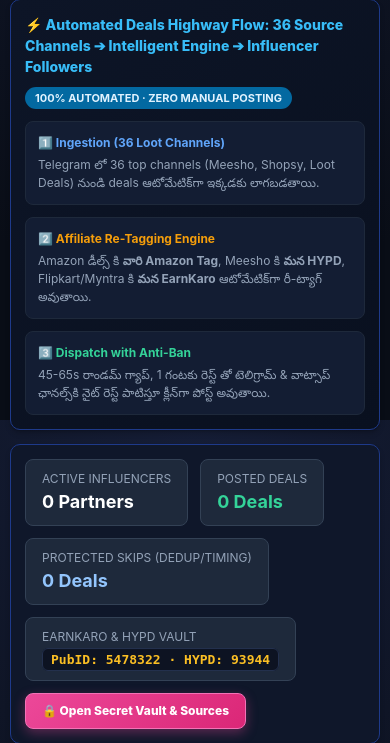
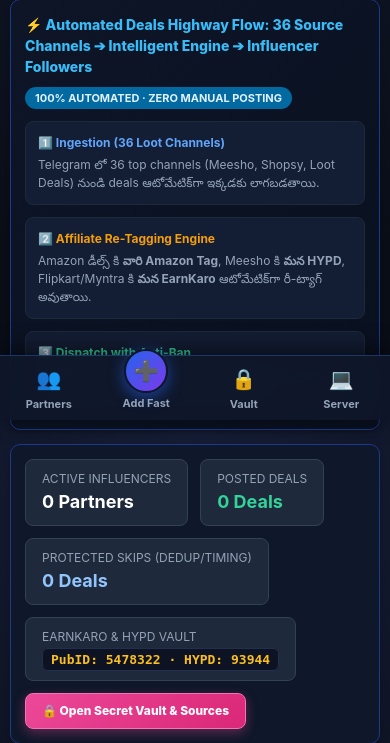
Before and after one commit to charanpendota98-prog/Influencers-deals, a Flask app: page / in a window 390 px wide. Shown: the part 424-1167 px from the top of the page. Run offline with Flask 3, Linux system fonts and the light colour scheme; data comes from the database, SQL or seed files in the repository; data that the repository does not hold is empty.

Commit message:
Add native mobile app bottom dock and viewport meta for effortless phone control
Co-authored-by: arena-agent <297053741+arena-agent@users.noreply.github.com>

```diff
--- a/dashboard/static/style.css
+++ b/dashboard/static/style.css
@@ -317,3 +317,74 @@ button:active, .btn:active {
     grid-template-columns: 1fr !important;
   }
 }
+
+/* =========================================================================
+   NATIVE MOBILE APP BOTTOM NAVIGATION DOCK
+   ========================================================================= */
+.mobile-bottom-dock {
+  display: none;
+}
+
+@media (max-width: 768px) {
+  body {
+    padding-bottom: 75px !important; /* Space for the bottom dock */
+  }
+
+  .mobile-bottom-dock {
+    display: flex;
+    position: fixed;
+    bottom: 0;
+    left: 0;
+    right: 0;
+    height: 65px;
+    background: rgba(15, 23, 42, 0.95);
+    backdrop-filter: blur(16px);
+    border-top: 1px solid rgba(59, 130, 246, 0.3);
+    z-index: 9999;
+    justify-content: space-around;
+    align-items: center;
+    box-shadow: 0 -4px 25px rgba(0,0,0,0.6);
+  }
+
+  .dock-item {
+    display: flex;
+    flex-direction: column;
+    align-items: center;
+    justify-content: center;
+    text-decoration: none;
+    color: #94a3b8;
+    font-size: 11px;
+    font-weight: 700;
+    transition: all 0.15s ease;
+    flex: 1;
+    height: 100%;
+  }
+
+  .dock-item:active, .dock-item:hover {
+    color: #38bdf8;
+  }
+
+  .dock-icon {
+    font-size: 20px;
+    margin-bottom: 2px;
+  }
+
+  .dock-add-btn {
+    transform: translateY(-8px);
+  }
+
+  .dock-add-icon {
+    background: linear-gradient(135deg, #2563eb, #7c3aed);
+    color: white;
+    width: 44px;
+    height: 44px;
+    border-radius: 50%;
+    display: flex;
+    align-items: center;
+    justify-content: center;
+    font-size: 20px;
+    box-shadow: 0 4px 15px rgba(37, 99, 235, 0.6);
+    border: 2px solid #0f172a;
+    margin-bottom: 2px;
+  }
+}
--- a/dashboard/templates/layout.html
+++ b/dashboard/templates/layout.html
@@ -2,7 +2,10 @@
 <html lang="en">
 <head>
   <meta charset="utf-8" />
-  <meta name="viewport" content="width=device-width, initial-scale=1" />
+  <meta name="viewport" content="width=device-width, initial-scale=1, maximum-scale=1, user-scalable=no" />
+  <meta name="theme-color" content="#090d16" />
+  <meta name="apple-mobile-web-app-capable" content="yes" />
+  <meta name="apple-mobile-web-app-status-bar-style" content="black-translucent" />
   <title>{% block title %}Influencer Hub{% endblock %}</title>
   <link rel="stylesheet" href="{{ url_for('static', filename='style.css') }}" />
 </head>
@@ -16,6 +19,25 @@
     </nav>
   </header>
   <main>{% block content %}{% endblock %}</main>
+  <!-- MOBILE BOTTOM APP DOCK (NATIVE APP FEEL) -->
+  <div class="mobile-bottom-dock">
+    <a href="{{ url_for('index') }}" class="dock-item">
+      <span class="dock-icon">👥</span>
+      <span class="dock-label">Partners</span>
+    </a>
+    <a href="javascript:void(0)" onclick="const q = document.getElementById('quick-add-form'); if(q){q.scrollIntoView({behavior:'smooth'}); document.getElementById('name-input').focus();} else {window.location.href='/#quick-add-form';}" class="dock-item dock-add-btn">
+      <span class="dock-add-icon">➕</span>
+      <span class="dock-label">Add Fast</span>
+    </a>
+    <a href="{{ url_for('secret_vault_tab') }}" class="dock-item">
+      <span class="dock-icon">🔒</span>
+      <span class="dock-label">Vault</span>
+    </a>
+    <a href="{{ url_for('vm') }}" class="dock-item">
+      <span class="dock-icon">💻</span>
+      <span class="dock-label">Server</span>
+    </a>
+  </div>
   <script src="{{ url_for('static', filename='app.js') }}"></script>
 </body>
 </html>
```
